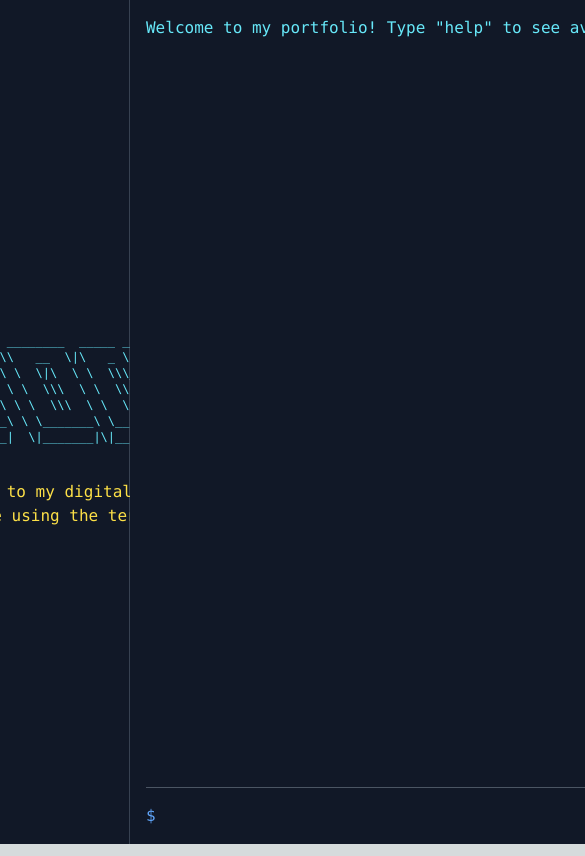
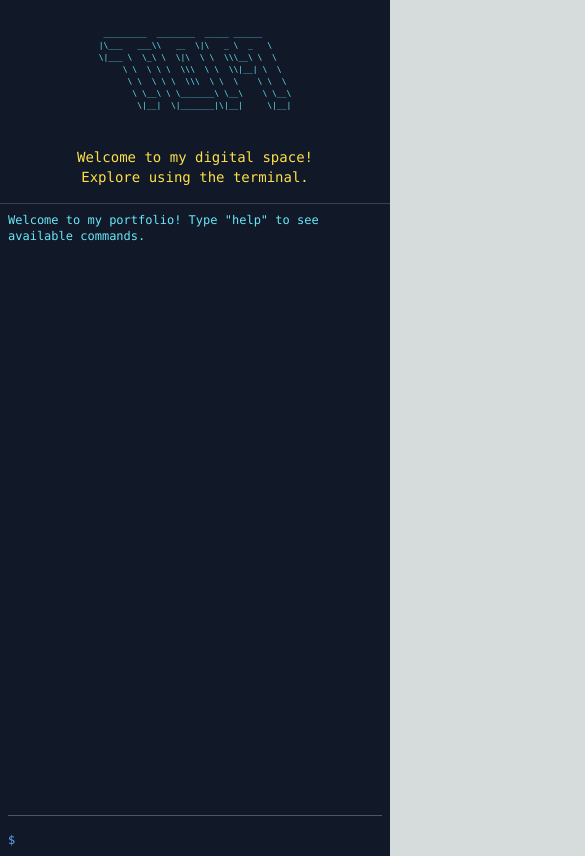
Before and after one commit to tomikng/portfolio, a Next.js app: page / in a window 390 px wide. Shown: the top 856 px of the page, 585 px wide, since content can reach past the window. Built offline with nearby package versions, Linux system fonts and the light colour scheme.

Commit message:
fix: add responsibility, add speed of typing

```diff
--- a/app/page.tsx
+++ b/app/page.tsx
@@ -1,12 +1,10 @@
-"use client";
-
 import React from "react";
 import AsciiArt from "../components/AsciiArt";
 import Terminal from "../components/Terminal";
 
 export default function Home() {
   return (
-    <div className="bg-gray-900 text-green-500 min-h-screen font-mono flex">
+    <div className="bg-gray-900 text-green-500 min-h-screen font-mono flex flex-col md:flex-row">
       <AsciiArt />
       <Terminal />
     </div>
--- a/components/AsciiArt.tsx
+++ b/components/AsciiArt.tsx
@@ -1,9 +1,9 @@
 import React from "react";
 
 const AsciiArt: React.FC = () => (
-  <div className="w-1/3 p-4 border-r border-gray-700 flex items-center justify-center">
+  <div className="w-full md:w-1/3 p-4 border-b md:border-b-0 md:border-r border-gray-700 flex items-center justify-center">
     <div className="text-center">
-      <pre className="text-cyan-300 text-xs inline-block text-left">
+      <pre className="text-cyan-300 text-[0.5rem] sm:text-xs md:text-sm lg:text-base inline-block text-left overflow-x-auto">
         {`
  _________  ________  _____ ______
 |\\___   ___\\\\   __  \\|\\   _ \\  _   \\
@@ -14,7 +14,7 @@ const AsciiArt: React.FC = () => (
         \\|__|  \\|_______|\\|__|     \\|__|
         `}
       </pre>
-      <div className="mt-4 text-yellow-300">
+      <div className="mt-4 text-yellow-300 text-sm sm:text-base">
         Welcome to my digital space!
         <br />
         Explore using the terminal.
--- a/components/Terminal.tsx
+++ b/components/Terminal.tsx
@@ -1,3 +1,5 @@
+"use client";
+
 import React, { useState, useEffect, useRef } from "react";
 import useTypingEffect from "../hooks/useTypingEffect";
 import { aboutMeContent } from "@/aboutMeContent";
@@ -30,7 +32,7 @@ const Terminal: React.FC = () => {
   const inputRef = useRef<HTMLInputElement>(null);
   const outputRef = useRef<HTMLDivElement>(null);
 
-  const { displayedText, isTyping, startTyping } = useTypingEffect(2);
+  const { displayedText, isTyping, startTyping } = useTypingEffect(0.5);
 
   useEffect(() => {
     if (inputRef.current) {
@@ -207,13 +209,16 @@ const Terminal: React.FC = () => {
       return (
         <pre
           key={index}
-          className={`${line.color} font-mono`}
+          className={`${line.color} font-mono text-xs sm:text-sm md:text-base break-words whitespace-pre-wrap`}
           dangerouslySetInnerHTML={{ __html: line.text }}
         />
       );
     } else {
       return (
-        <pre key={index} className={`${line.color} font-mono`}>
+        <pre
+          key={index}
+          className={`${line.color} font-mono text-xs sm:text-sm md:text-base break-words whitespace-pre-wrap`}
+        >
           {line.text}
         </pre>
       );
@@ -221,7 +226,7 @@ const Terminal: React.FC = () => {
   };
 
   return (
-    <div className="flex-grow p-4 flex flex-col h-screen bg-gray-900">
+    <div className="flex-grow p-2 sm:p-4 flex flex-col h-[calc(100vh-12rem)] md:h-screen bg-gray-900">
       <div
         ref={outputRef}
         className="flex-grow overflow-y-auto whitespace-pre-wrap
@@ -230,19 +235,21 @@ const Terminal: React.FC = () => {
         {output.map(renderOutputLine)}
         {isTyping && (
           <pre
-            className="text-white font-mono"
+            className="text-white font-mono text-xs sm:text-sm md:text-base break-words whitespace-pre-wrap"
             dangerouslySetInnerHTML={{ __html: displayedText }}
           />
         )}
       </div>
       <div className="h-px bg-gray-600 my-2"></div>
       <form onSubmit={handleInputSubmit} className="flex mt-2">
-        <span className="mr-2 text-blue-400 font-mono">$</span>
+        <span className="mr-2 text-blue-400 font-mono text-xs sm:text-sm md:text-base">
+          $
+        </span>
         <input
           type="text"
           value={input}
           onChange={handleInputChange}
-          className="flex-grow bg-transparent focus:outline-none text-white font-mono"
+          className="flex-grow bg-transparent focus:outline-none text-white font-mono text-xs sm:text-sm md:text-base"
           ref={inputRef}
         />
       </form>
```
